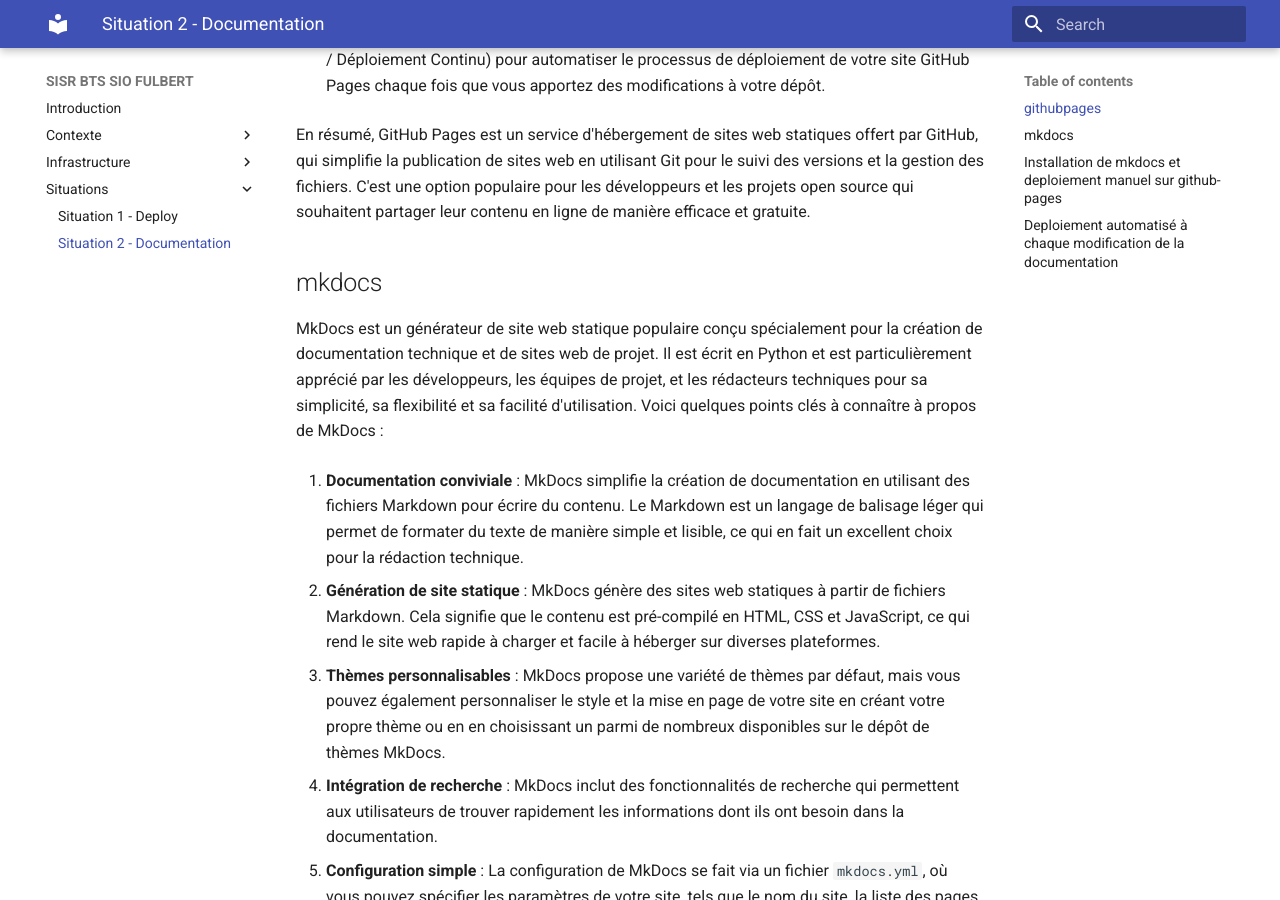
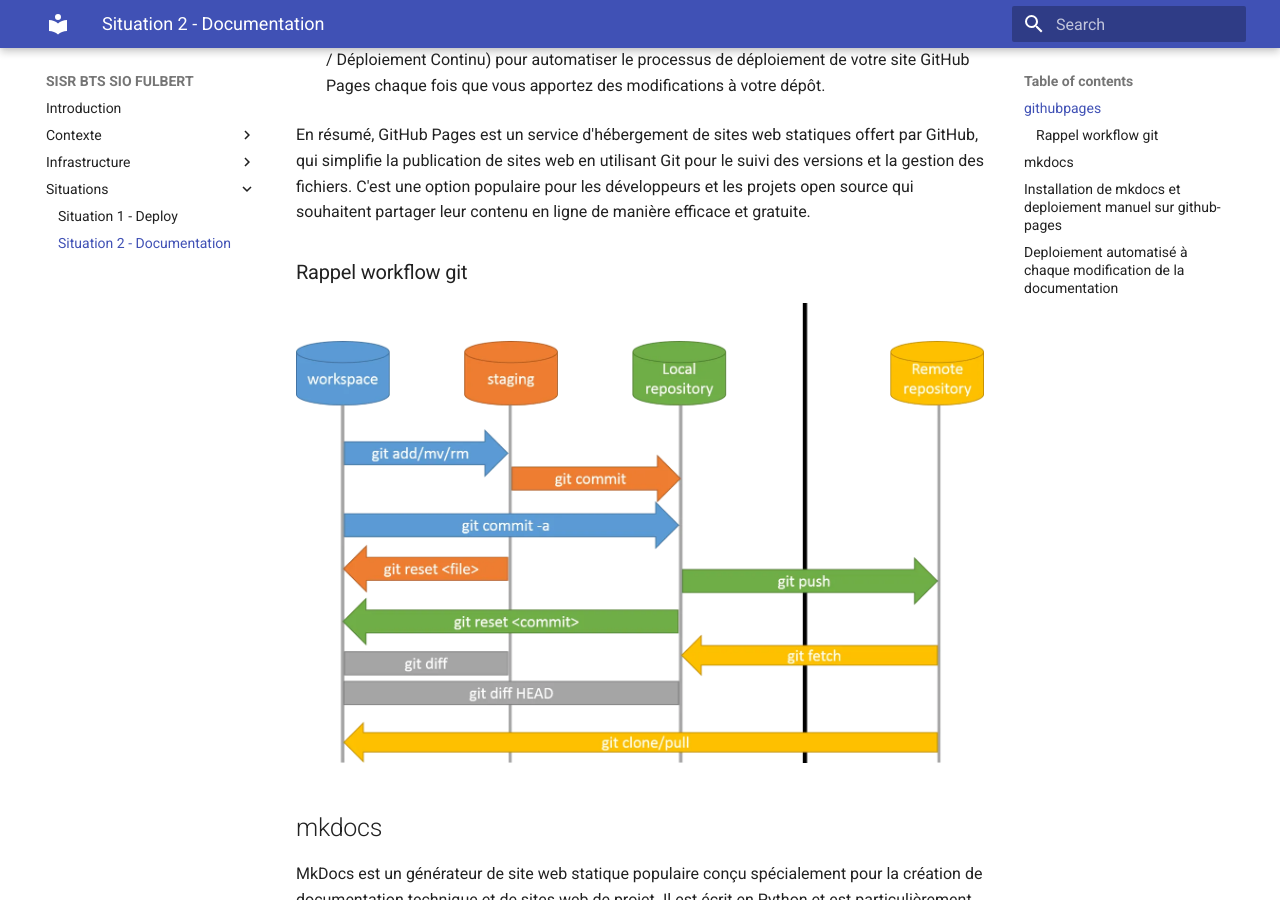
Before and after one commit to lmeryFulbert/sisrsiofulbert.github.io, an MkDocs documentation site: the page built from docs/situations/02-documentation.md, in a window 1280 px wide and 900 px high, scrolled down 1156 px. Built offline with MkDocs 1.6.1 and Material for MkDocs 9.7.7, drawn with Linux system fonts in a browser that asks for light colours.

Commit message:
add git workflow

```diff
--- a/docs/situations/02-documentation.md
+++ b/docs/situations/02-documentation.md
@@ -25,6 +25,10 @@
 9. **Support de CI/CD** : Vous pouvez configurer des flux de travail de CI/CD (Intégration Continue / Déploiement Continu) pour automatiser le processus de déploiement de votre site GitHub Pages chaque fois que vous apportez des modifications à votre dépôt.
 
 En résumé, GitHub Pages est un service d'hébergement de sites web statiques offert par GitHub, qui simplifie la publication de sites web en utilisant Git pour le suivi des versions et la gestion des fichiers. C'est une option populaire pour les développeurs et les projets open source qui souhaitent partager leur contenu en ligne de manière efficace et gratuite.
+
+### Rappel workflow git
+
+![](../medias/situations/02-documentation/git.webp)
 
 ## mkdocs
 
```
Also changed, not shown: docs/medias/situations/02-documentation/git.webp (added).
